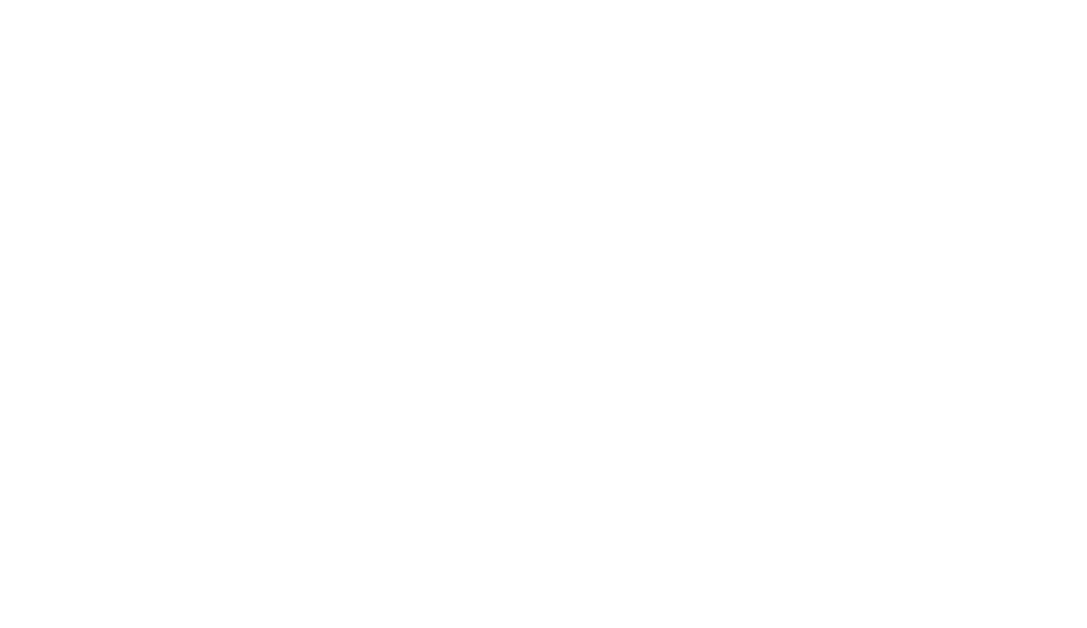
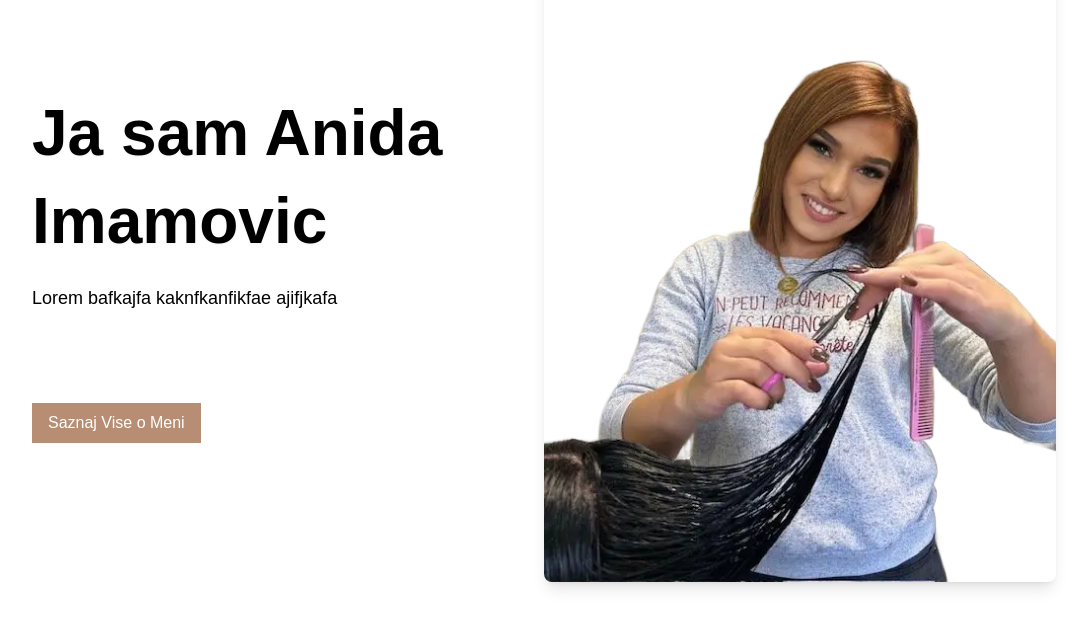
Before and after one commit to MeldinRadoncic/ancyfriz, a React (Create React App) app: page / in a window 1280 px wide. Shown: the part 7096-7724 px from the top of the page, without its empty margins (96-1183 px from the left). Before the commit the page ends 6790 px from the top, so only its background shows below. Built offline with nearby package versions, Linux system fonts and the light colour scheme.

Commit message:
Creating ABoutFounder component

```diff
--- /dev/null
+++ b/src/Components/Home/AboutFounder.jsx
@@ -0,0 +1,38 @@
+import React from "react";
+
+import Section from "../Section";
+import SecondaryTitle from "../Titles/SecondaryTitle";
+import Button from "../Button";
+
+const AboutFounder = () => {
+  return (
+    <Section>
+      <div className='flex flex-col md:flex-row justify-center items-center px-4 md:px-8'>
+        <div className='flex flex-col items-center md:items-start text-center md:text-left md:w-1/2'>
+          <SecondaryTitle
+            title='Ja sam Anida Imamovic'
+            className='mb-4 text-2xl md:text-3xl font-semibold'
+          />
+          <p className='paragraph mb-6 text-base md:text-lg'>
+            Lorem bafkajfa
+            kaknfkanfikfae ajifjkafa
+          </p>
+          <div className='mt-4 md:mt-12'>
+            <Button>
+              Saznaj Vise o Meni
+            </Button>
+          </div>
+        </div>
+        <div className='mt-6 md:mt-0 md:w-1/2'>
+          <img
+            src='/images/landing/AnidaImamovic.webp'
+            alt='Anida Imamovic'
+            className='w-full h-auto rounded-lg shadow-lg'
+          />
+        </div>
+      </div>
+    </Section>
+  );
+};
+
+export default AboutFounder;
--- a/src/Components/Home/LandingPage.jsx
+++ b/src/Components/Home/LandingPage.jsx
@@ -5,6 +5,7 @@
 import OurCommitment from './OurCommitment'
 import Gallery from './Gallery'
 import OurProducts from './OurProducts'
+import AboutFounder from "./AboutFounder";
 
 const LandingPage = () => {
   return (
@@ -16,6 +17,7 @@
       <OurCommitment />
       <Gallery />
       <OurProducts />
+      <AboutFounder />
     </Layout>
     </>
   );
--- a/src/Components/Home/OurProducts.jsx
+++ b/src/Components/Home/OurProducts.jsx
@@ -22,7 +22,9 @@
             className="relative bg-primary-charcoal rounded-lg shadow-xl overflow-hidden transition-transform hover:scale-105"
           >
             {/* Product Image */}
-            <div className="relative group">
+            <div className="relative group"
+            animation='fade-up'
+            >
               <img
                 src={product.img}
                 alt={product.title}
```
Also changed, not shown: public/images/landing/AnidaImamovic.webp (added).
